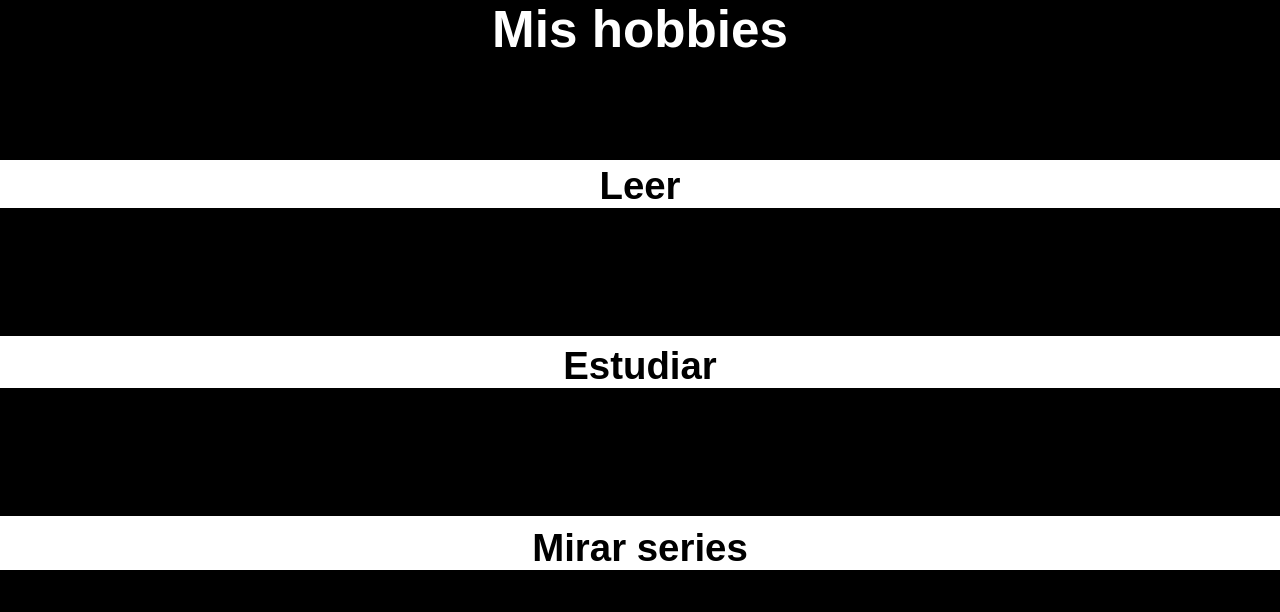
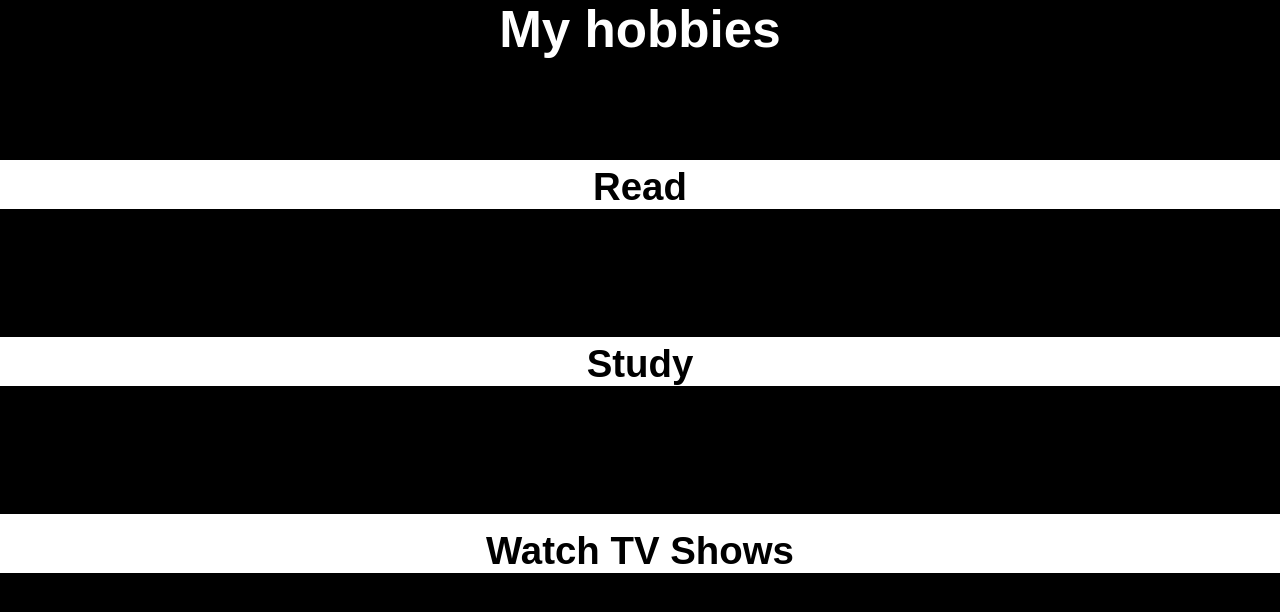
Before and after one commit to waw89/a1-00000233244, a plain HTML site: page hobbies.html in a window 1280 px wide. Drawn offline with Linux system fonts and the light colour scheme.

Commit message:
Commit para cambiar página a ingles

```diff
--- a/hobbies.html
+++ b/hobbies.html
@@ -10,26 +10,26 @@
     <div class="wrapper">
         <div class="welcome-title">
 
-            <h1>Mis hobbies</h1>
+            <h1>My hobbies</h1>
         </div>
 
         <div class="hobbies-wrapper">
 
             <div class="hobby">
 
-                <h1>Leer</h1>
+                <h1>Read</h1>
             </div>
 
             <div class="hobby">
 
-                <h1>Estudiar</h1>
+                <h1>Study</h1>
 
 
             </div>
 
             <div class="hobby">
 
-                <h1>Mirar series</h1>
+                <h1>Watch TV Shows</h1>
 
             </div>
 
```
Also changed, not shown: index.html (+1 -1 lines), peliculas.html (+4 -4 lines).
